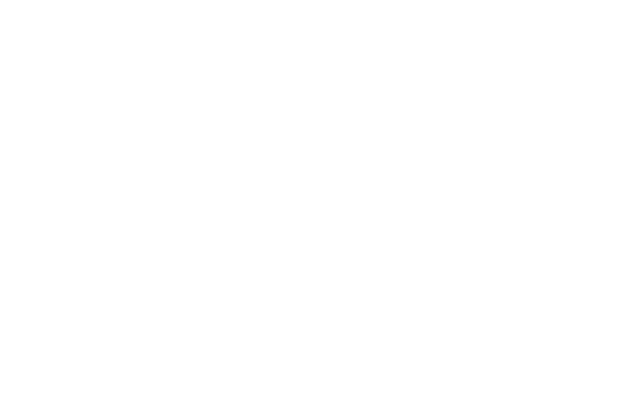
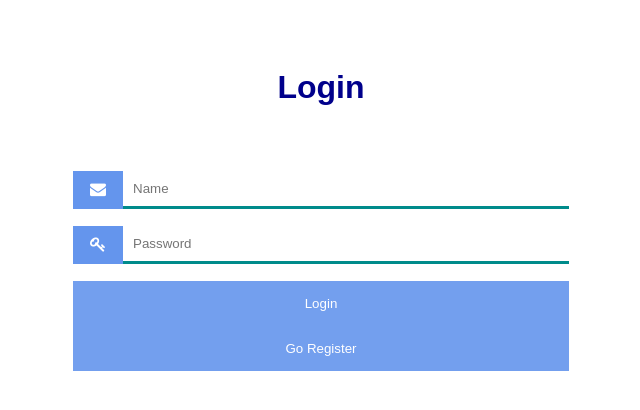
Before and after one commit to alabeybahri/notpaylasui, an Angular app: page /login in a window 1280 px wide. Before the commit this address led to /. Shown: the top 410 px of the page, without its empty margins (319-959 px from the left). Built offline with nearby package versions, Linux system fonts and the light colour scheme.

Commit message:
Add register page

```diff
--- a/src/app/app.module.ts
+++ b/src/app/app.module.ts
@@ -2,14 +2,16 @@ import { NgModule } from '@angular/core';
 import { BrowserModule } from '@angular/platform-browser';
 import { AppRoutingModule } from './app-routing.module';
 import { AppComponent } from './app.component';
-import { HomeComponent } from './home/home.component';
+import { LoginComponent } from './login/login.component';
 import {HttpClientModule} from "@angular/common/http";
 import {FormsModule} from "@angular/forms";
+import { RegisterComponent } from './register/register.component';
 
 @NgModule({
   declarations: [
     AppComponent,
-    HomeComponent,
+    LoginComponent,
+    RegisterComponent,
   ],
     imports: [
         BrowserModule,
--- /dev/null
+++ b/src/app/login/login.component.html
@@ -0,0 +1,24 @@
+<html>
+<head>
+  <title>Login</title>
+  <link rel="stylesheet" href="https://cdnjs.cloudflare.com/ajax/libs/font-awesome/4.7.0/css/font-awesome.min.css">
+</head>
+<body>
+<h1 id="heading1">Login</h1>
+<div>
+  <form action="" class="myForm" name="myForm">
+    <div class="input-container">
+      <i class="fa fa-envelope icon"></i>
+      <input type="name" placeholder="Name" name="name" class="input-field" required [(ngModel)]="name">
+    </div>
+    <div class="input-container">
+      <i class="fa fa-key icon"></i>
+      <input type="password" placeholder="Password" name="password" class="input-field"  required [(ngModel)]="password">
+    </div>
+    <div><input type="submit" value="Login" class="bttn" (click)="onClickButton()">
+    <input type="button" value="Go Register" class="bttn" (click)="directToRegister()"></div>
+
+  </form>
+</div>
+</body>
+</html>
--- a/src/app/home/home.component.ts
+++ b/src/app/login/login.component.ts
@@ -1,16 +1,17 @@
 import {Component} from '@angular/core';
 import {HttpClient} from "@angular/common/http";
+import {Router} from "@angular/router";
 
 @Component({
-  selector: 'app-home',
-  templateUrl: './home.component.html',
-  styleUrls: ['./home.component.scss']
+  selector: 'app-login',
+  templateUrl: './login.component.html',
+  styleUrls: ['./login.component.scss']
 })
-export class HomeComponent {
+export class LoginComponent {
   name: string = "";
   password: string = "";
 
-  constructor(private httpService: HttpClient) {
+  constructor(private httpService: HttpClient, private router: Router) {
 
   }
 
@@ -30,4 +31,8 @@ export class HomeComponent {
       console.log({data});
     });
   }
+
+  directToRegister() {
+    this.router.navigateByUrl("/register").then();
+  }
 }
--- a/src/app/home/home.component.html
+++ b/src/app/register/register.component.html
@@ -1,10 +1,10 @@
 <html>
 <head>
-  <title>Login</title>
+  <title>Register</title>
   <link rel="stylesheet" href="https://cdnjs.cloudflare.com/ajax/libs/font-awesome/4.7.0/css/font-awesome.min.css">
 </head>
 <body>
-<h1 id="heading1">Login</h1>
+<h1 id="heading1">Register</h1>
 <div>
   <form action="" class="myForm" name="myForm">
     <div class="input-container">
@@ -15,7 +15,9 @@
       <i class="fa fa-key icon"></i>
       <input type="password" placeholder="Password" name="password" class="input-field"  required [(ngModel)]="password">
     </div>
-    <div><input type="submit" value="Login" class="bttn" (click)="onClickButton()"></div>
+    <div><input type="submit" value="Register" class="bttn" (click)="onClickButton()">
+      <input type="button" value="Go Login" class="bttn" (click)="directToLogin()"></div>
+
   </form>
 </div>
 </body>
--- /dev/null
+++ b/src/app/register/register.component.scss
@@ -0,0 +1,67 @@
+* {
+  box-sizing: border-box;
+  padding: 1px;
+  font-family: Arial, Helvetica, sans-serif;
+}
+
+#heading1{
+  text-align: center;
+  padding: 30px;
+  color: darkblue;
+}
+img{
+  display: block;
+  margin-left: auto;
+  margin-right: auto;
+  width: 50%;
+
+}
+.myForm{
+  max-width:500px;
+  margin: auto;
+  margin-top: 10px;
+}
+.input-container {
+
+  display: flex;
+  width: 100%;
+  margin-bottom: 15px;
+
+}
+.icon {
+  padding: 10px;
+  background: cornflowerblue;
+  color: white;
+  min-width: 50px;
+  text-align: center;
+}
+.input-field {
+  width: 100%;
+  padding: 10px;
+  outline: none;
+  border: none;
+  border-bottom: 3px solid darkcyan;
+}
+.input-field:focus {
+  border: 2px solid darkcyan;
+}
+
+.bttn {
+  background-color:cornflowerblue;
+  color: white;
+  padding: 15px 20px;
+  border: none;
+  cursor: pointer;
+  width: 100%;
+  opacity: 0.9;
+}
+.bttn:hover {
+  opacity: 1;
+  background-color: darkcyan;
+}
+a:hover{
+  color: blueviolet;
+}
+.icon:hover{
+  background-color: darkcyan;
+}
--- /dev/null
+++ b/src/app/register/register.component.ts
@@ -0,0 +1,35 @@
+import { Component, OnInit } from '@angular/core';
+import {HttpClient} from "@angular/common/http";
+import {Router} from "@angular/router";
+
+@Component({
+  selector: 'app-register',
+  templateUrl: './register.component.html',
+  styleUrls: ['./register.component.scss']
+})
+export class RegisterComponent implements OnInit {
+  name: string = "";
+  password: string = "";
+
+  constructor(private httpService: HttpClient,private router:Router) { }
+
+  ngOnInit(): void {
+  }
+
+  onClickButton() {
+    this.httpService.post<any>('http://localhost:5039/api/Auth/Register',
+      {
+        UserName: this.name,
+        Password: this.password
+      }
+    ).subscribe(data => {
+      console.log({data});
+    });
+
+  }
+
+  directToLogin() {
+    this.router.navigateByUrl("/login").then();
+
+  }
+}
```
Also changed, not shown: src/app/app-routing.module.ts (+5 -2 lines), src/app/login/login.component.scss (renamed from src/app/home/home.component.scss).
